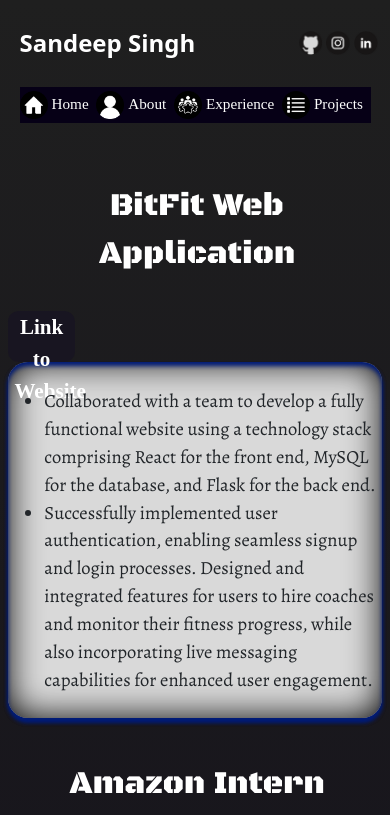
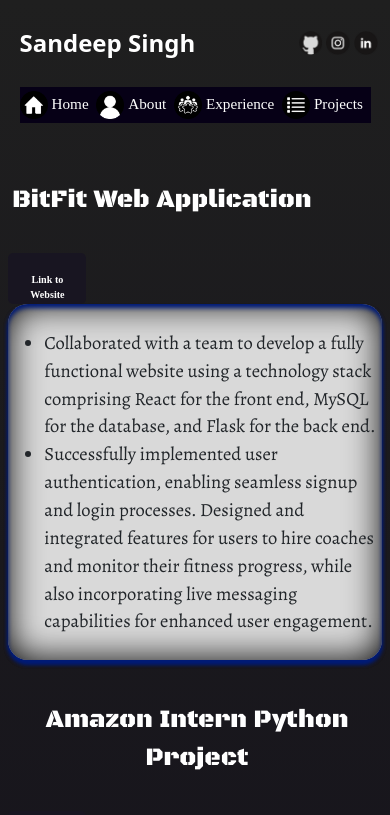
Before and after one commit to SandeepS3/personal-website, a React (Create React App) app: page /projects in a window 390 px wide. Shown: the top 815 px of the page. Built offline with nearby package versions, Linux system fonts and the light colour scheme; a web font is replaced by a local one.

Commit message:
mobile for projects

```diff
--- a/src/pages/ProjectsStyles.js
+++ b/src/pages/ProjectsStyles.js
@@ -87,7 +87,8 @@ const mediaStyles = {
   titleText: {
     color: "white",
     fontFamily: "Black Ops One",
-    fontSize: "3.8vh",
+    fontSize: "3vh",
+    display: "flex",
     alignItems: "flex-start",
     marginLeft: "1vw",
     paddingBottom: "2vh",
@@ -98,11 +99,12 @@ const mediaStyles = {
     fontFamily: "Bubbler One",
     fontWeight: "bold",
     color: "white",
-    fontSize: "2.5vh",
+    fontSize: "1.2vh",
     border: "none",
     cursor: "pointer",
-    width: "17vw",
+    width: "20vw",
     height: "6vh",
+    display: "flex",
     alignItems: "flex-end",
     marginRight: "1vw",
   },
```
